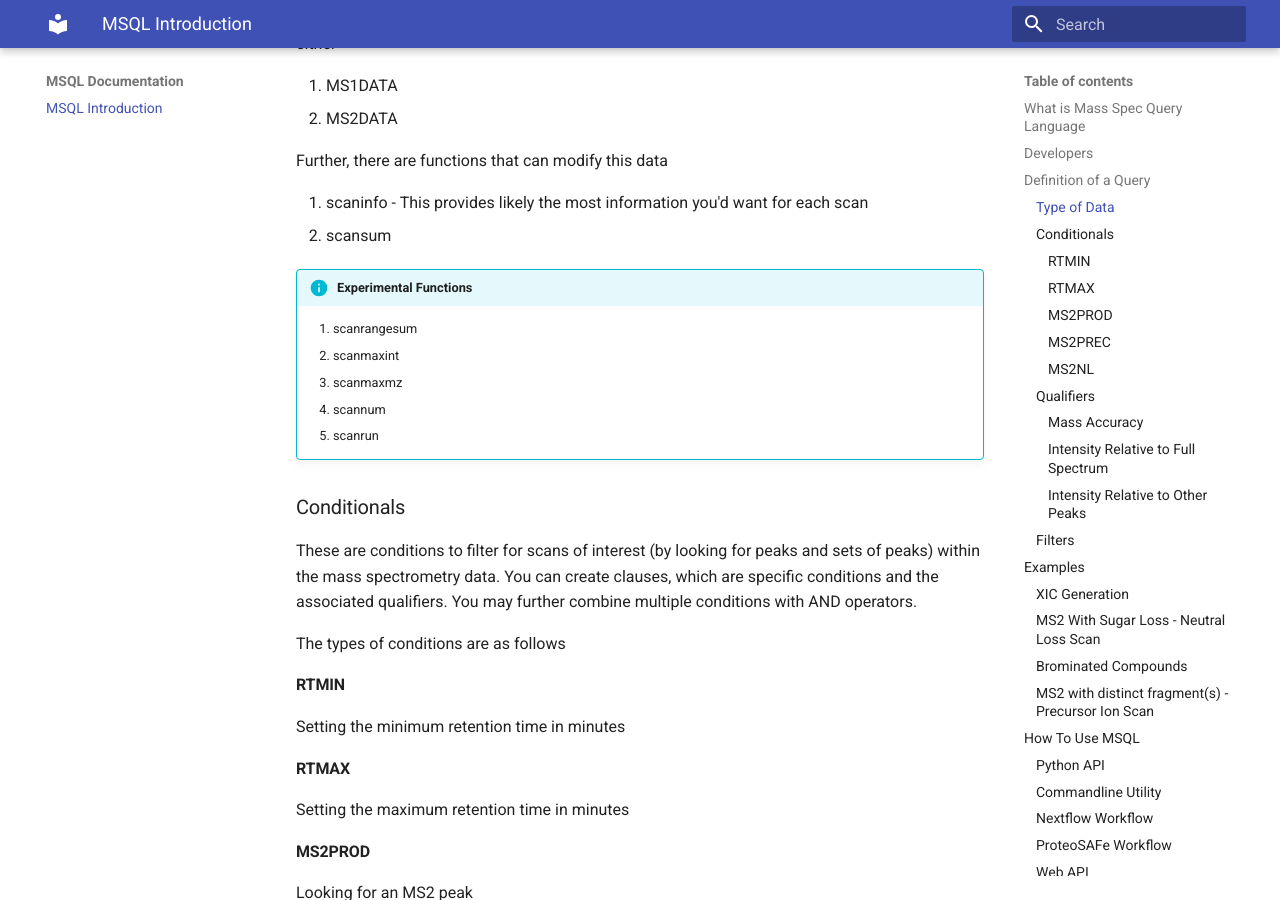
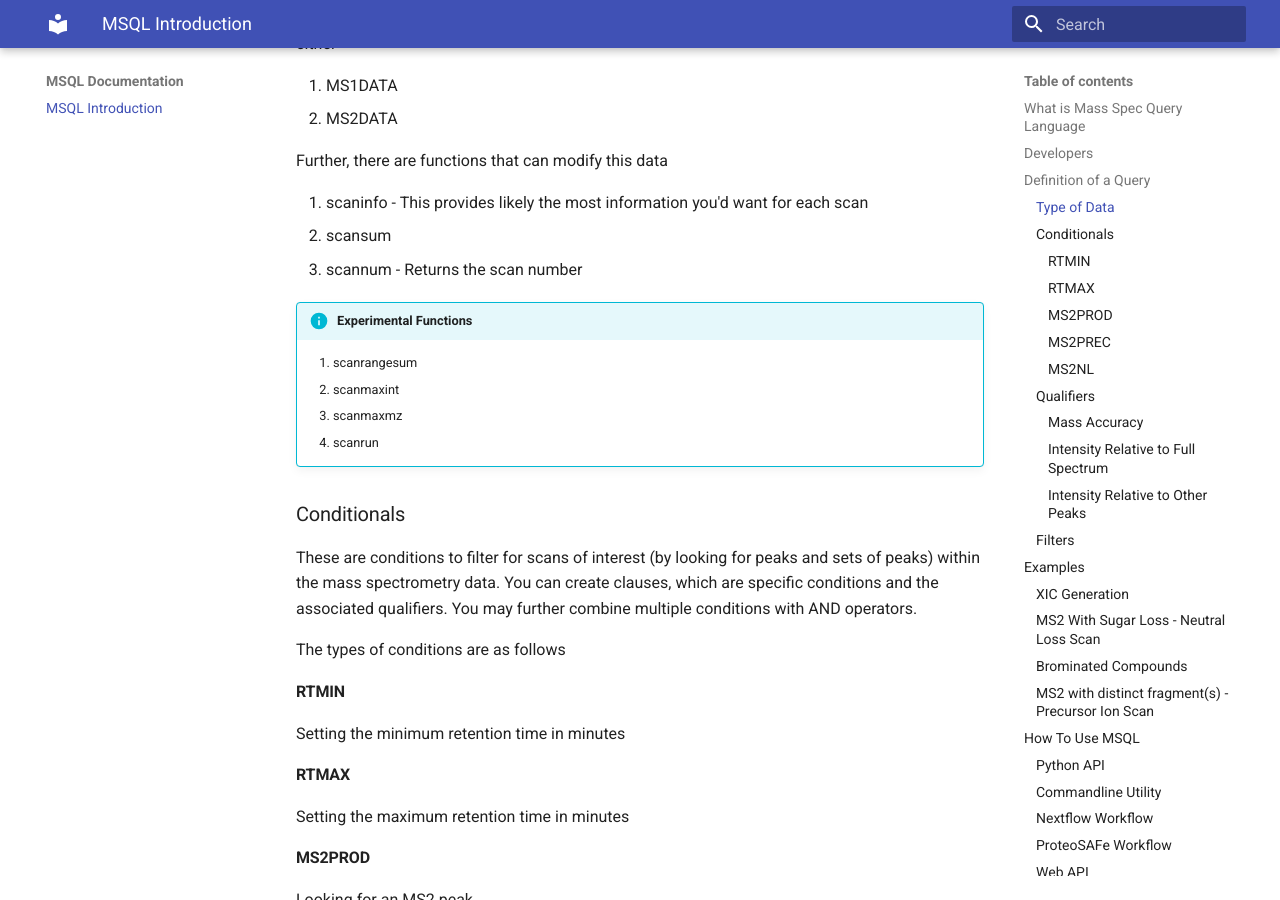
Before and after one commit to mwang87/MassQueryLanguage_Documentation, an MkDocs documentation site: the page built from docs/index.md, in a window 1280 px wide and 900 px high, scrolled down 1077 px. Built offline with MkDocs 1.6.1 and Material for MkDocs 9.7.7, drawn with Linux system fonts in a browser that asks for light colours; some of the changed text lies outside the part shown.

Commit message:
updating

```diff
--- a/docs/index.md
+++ b/docs/index.md
@@ -44,12 +44,13 @@ Further, there are functions that can modify this data
 
 1. scaninfo - This provides likely the most information you'd want for each scan
 1. scansum
+1. scannum - Returns the scan number
+
 
 !!! info "Experimental Functions"
     1. scanrangesum
     1. scanmaxint
     1. scanmaxmz
-    1. scannum
     1. scanrun
 
 
```
Also changed, not shown: other parts of docs/index.md (+1 -1 lines).
